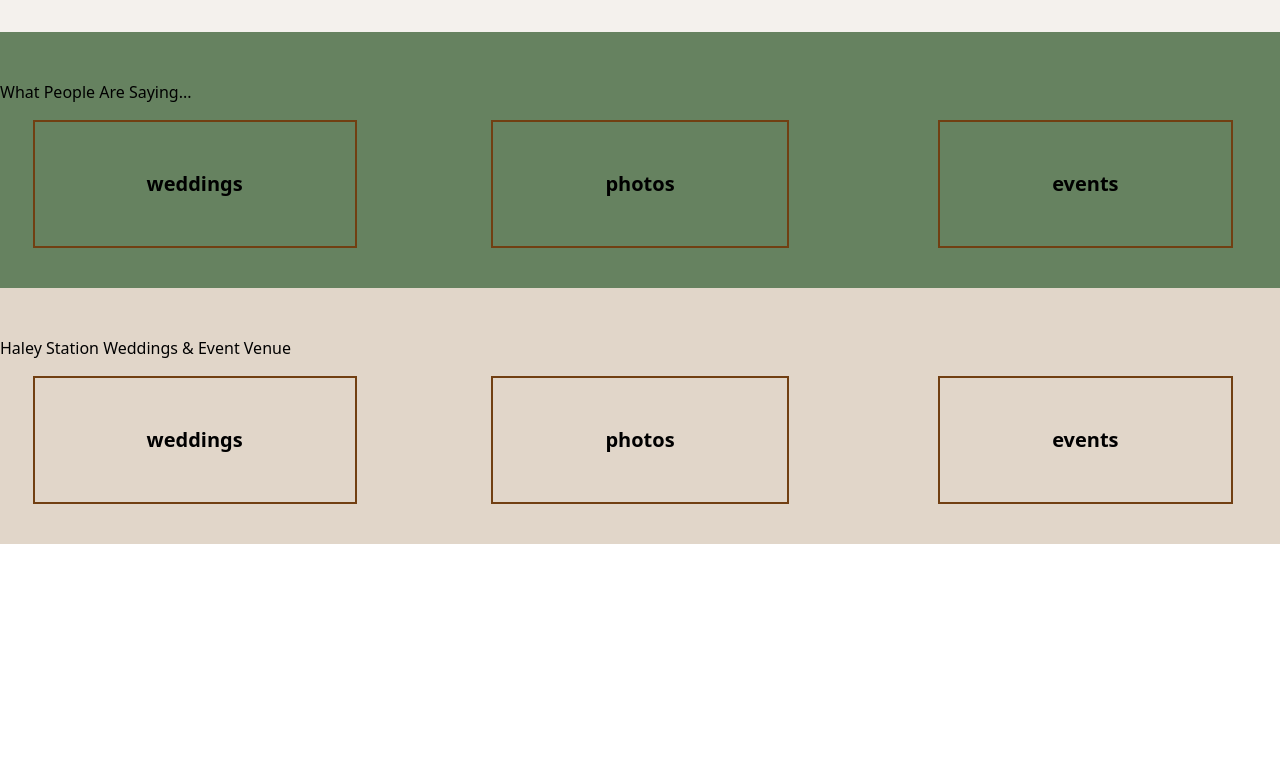
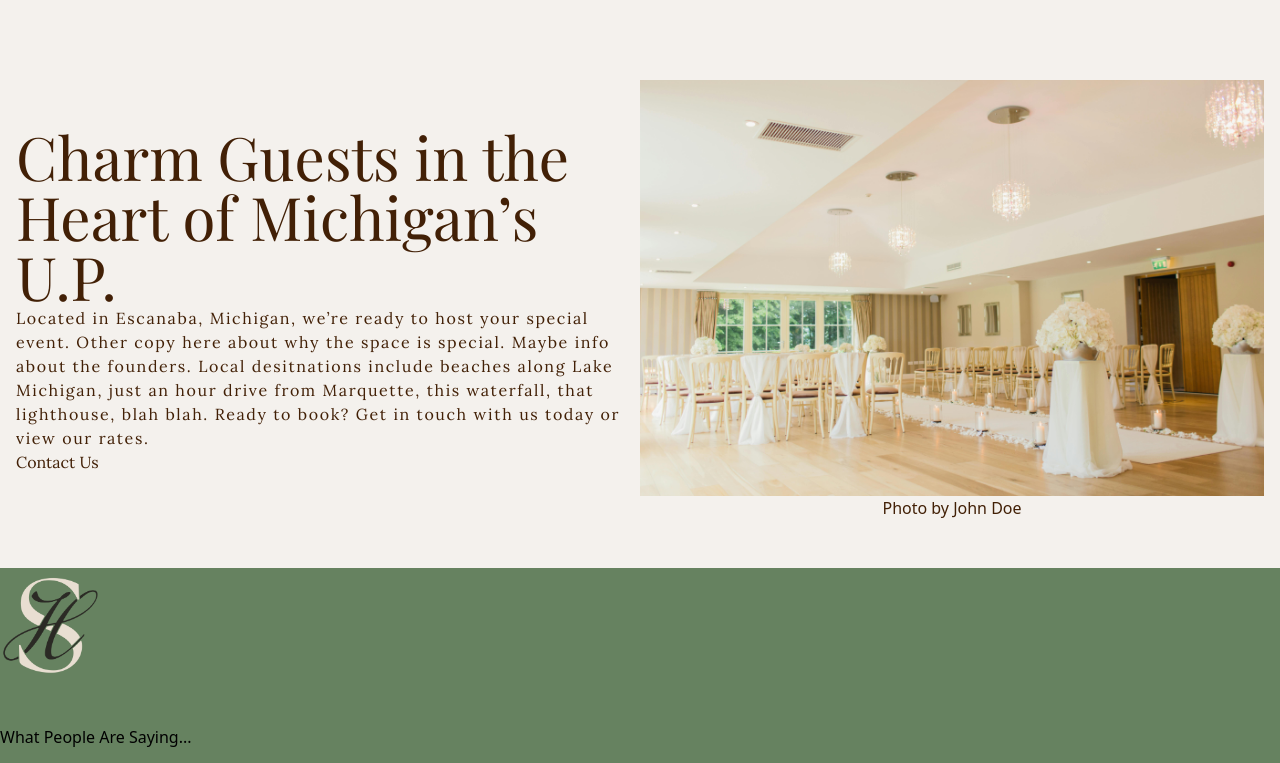
Before and after one commit to lee14k/haleystation, a Next.js app: page / in a window 1280 px wide. Shown: the part 1880-2643 px from the top of the page. Before the commit the page ends 2424 px from the top, so only its background shows below. Built offline with nearby package versions, Linux system fonts and the light colour scheme; a web font is replaced by a local one.

Commit message:
basic events layout

```diff
--- a/pages/Events.js
+++ b/pages/Events.js
@@ -8,7 +8,7 @@ const Events = () => {
   return (
     <div className="bridalone">
       <Topbar />
-      <div className="grid grid-cols-2 text-yellow-950 bridalone py-12 px-4">
+      <div className="grid grid-cols-2 text-yellow-950 green-box py-12 px-4">
         <div className="flex justify-center items-center flex-col">
           <div className="text-6xl ">
             <Image src="/monogram.png" width={100} height={100} />
@@ -41,8 +41,7 @@ const Events = () => {
         </div>
         <div className="flex justify-center items-center flex-col">
           <div className="text-6xl ">
-            <Image src="/monogram.png" width={100} height={100} />
-            <h1 className={playfair.className}>Events at Haley Station</h1>
+            <h1 className={playfair.className}>Weddings</h1>
           </div>
           <div className={lora.className}>
             <p className="tracking-widest">
@@ -65,8 +64,7 @@ const Events = () => {
       <div className="grid grid-cols-2 text-yellow-950 bridalone py-12 px-4">
         <div className="flex justify-center items-center flex-col">
           <div className="text-6xl ">
-            <Image src="/monogram.png" width={100} height={100} />
-            <h1 className={playfair.className}>Events at Haley Station</h1>
+            <h1 className={playfair.className}>Photoshoots</h1>
           </div>
           <div className={lora.className}>
             <p className="tracking-widest">
--- a/pages/index.js
+++ b/pages/index.js
@@ -4,6 +4,7 @@ import { Playfair_Display } from "next/font/google";
 import { Lora } from "next/font/google";
 import Link from "next/link";
 import Topbar from "@/components/Topbar";
+import Image from "next/image";
 
 const lora = Lora({ subsets: ["latin"] });
 const playfair = Playfair_Display({ subsets: ["latin"] });
@@ -53,6 +54,31 @@ export default function Home() {
           backgroundColor="#F4F1ED"
         />
       </div>
+      <div>
+        <div className="grid grid-cols-2 text-yellow-950 bridalone py-12 px-4">
+          <div className="flex justify-center items-center flex-col">
+            <div className="text-6xl ">
+              <h1 className={playfair.className}>
+                Charm Guests in the Heart of Michigan’s U.P.{" "}
+              </h1>
+            </div>
+            <div className={lora.className}>
+              <p className="tracking-widest">
+              Located in Escanaba, Michigan, we’re ready to host your special event. Other copy here about why the space is special. Maybe info about the founders.  Local desitnations include beaches along Lake Michigan, just an hour drive from Marquette, this waterfall, that lighthouse, blah blah. Ready to book? Get in touch with us today or view our rates.
+              </p>
+              <button>Contact Us </button>
+            </div>
+          </div>
+          <div className="flex flex-col">
+            <Image src="/stok1.jpg" width={800} height={600} />
+            <caption className="w-full">Photo by John Doe</caption>
+
+          </div>
+
+        </div>
+      </div>
+      <div className="green-box">
+      <Image src="/monogram.png" width={100} height={100} />
       <ThreePhotoRowTwo
         textOne="weddings"
         textTwo="photos"
@@ -60,7 +86,7 @@ export default function Home() {
         backgroundColor="#668260"
         optionalHead={"What People Are Saying... "}
       />
-
+</div>
       <ThreePhotoRowTwo
         textOne="weddings"
         textTwo="photos"
--- a/styles/globals.css
+++ b/styles/globals.css
@@ -24,3 +24,7 @@
   width: 100px;
   filter: drop-shadow(5px 5px 14px #000000);
 }
+
+.green-box {
+  background-color: #668260;
+}
```
